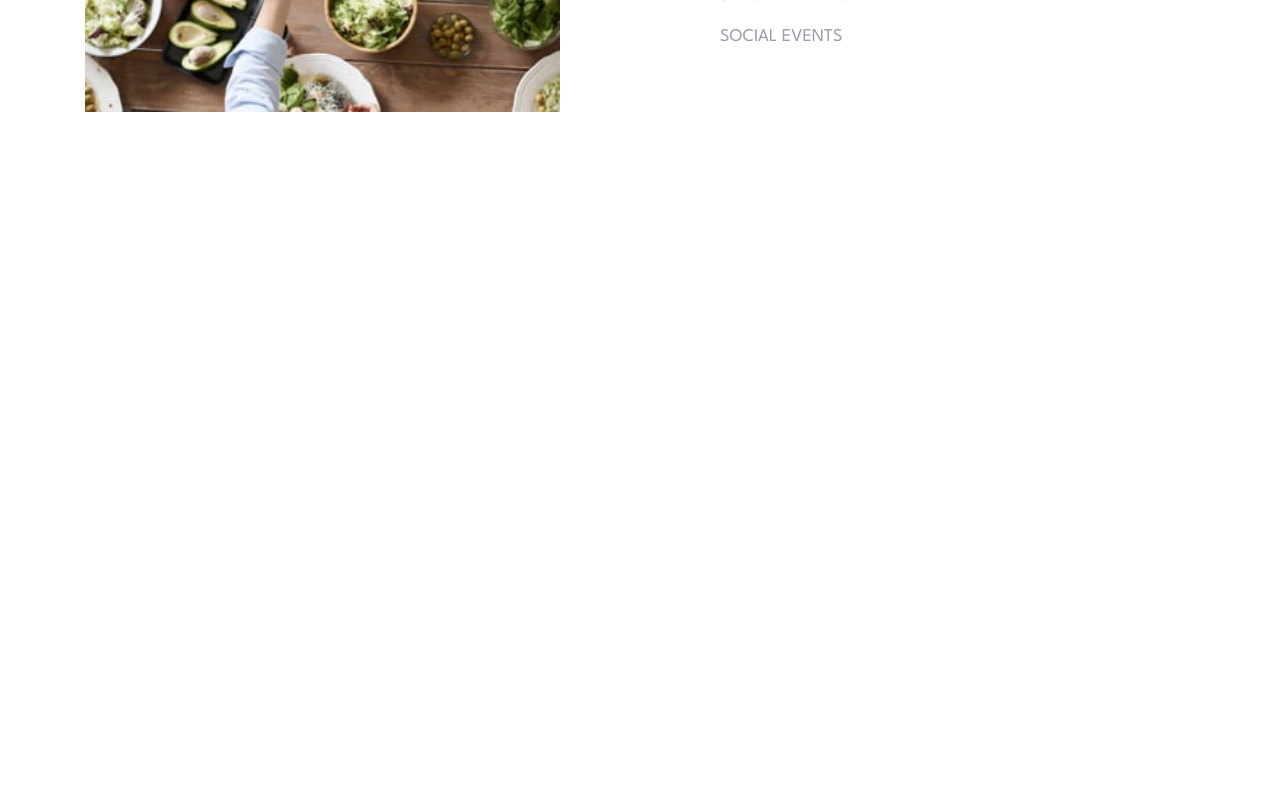
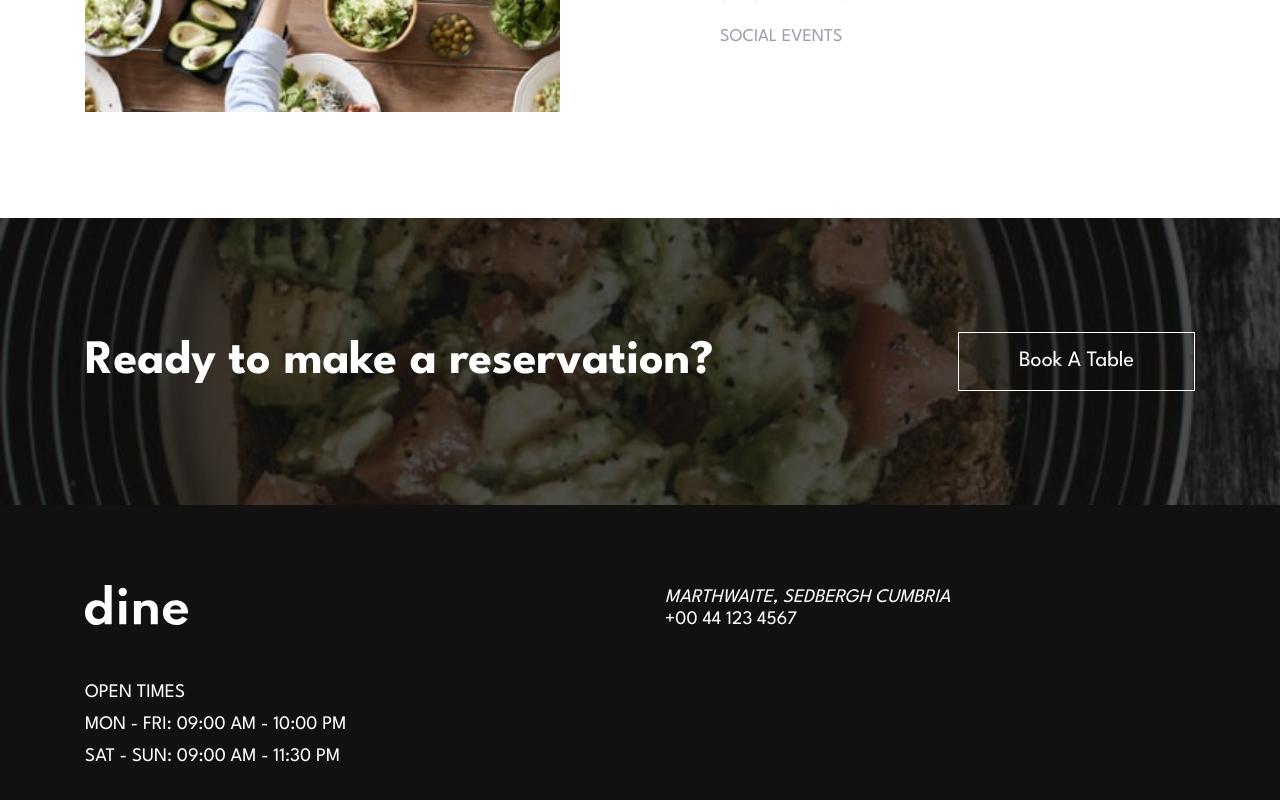
Before and after one commit to Castelo-Codez/Dine-restaurant-website, a Vue app: page / in a window 1280 px wide. Shown: the part 3445-4245 px from the top of the page. Before the commit the page ends 3663 px from the top, so only its background shows below. Built offline with nearby package versions, Linux system fonts and the light colour scheme.

Commit message:
Fourth part

```diff
--- a/src/App.vue
+++ b/src/App.vue
@@ -1,6 +1,8 @@
 <script setup>
 import {RouterView} from "vue-router";
+import Footervue from "./components/footer.vue";
 </script>
 <template>
     <RouterView />
+    <Footervue />
 </template>
--- a/src/components/HomePageSec5.vue
+++ b/src/components/HomePageSec5.vue
@@ -1 +1,68 @@
 <script setup></script>
+<template>
+    <section aria-label="section 5">
+        <div class="container" aria-label="content wrapper">
+            <h2>Ready to make a reservation?</h2>
+            <RouterLink
+                aria-label="Dine booking page link"
+                role="link"
+                to="/booking"
+            >
+                book a table
+            </RouterLink>
+        </div>
+    </section>
+</template>
+<style lang="scss" scoped>
+@import "../style/mixins";
+
+section {
+    padding: calc(var(--main-padding) + 4rem) 0px;
+    background-image: url("/homepage/ready-bg-mobile.webp");
+    background-repeat: no-repeat;
+    background-size: cover;
+    @media (min-width: 575.5px) {
+        background-image: url("/homepage/ready-bg-mobile@2x.webp");
+    }
+    @media (min-width: 767.5px) {
+        background-image: url("/homepage/ready-bg-tablet.webp");
+    }
+    @media (min-width: 991.5px) {
+        background-image: url("/homepage/ready-bg-tablet@2x.webp");
+    }
+    @media (min-width: 1199.5px) {
+        background-image: url("/homepage/ready-bg-desktop.webp");
+    }
+    @media (min-width: 1399.5px) {
+        background-image: url("/homepage/ready-bg-desktop@2x.webp");
+    }
+    .container {
+        @include make-flex(false, false);
+        flex-direction: column;
+        align-items: center;
+        text-align: center;
+        gap: 20px;
+        a {
+            @include make-main-link(
+                transparent,
+                var(--color-white),
+                var(--color-white),
+                var(--color-black)
+            );
+        }
+        h2 {
+            color: var(--color-white);
+
+            font-weight: 700;
+            font-size: 2rem;
+        }
+        @media (min-width: 991.5px) {
+            flex-direction: row;
+            @include make-flex(space-between, center);
+            h2 {
+                font-size: 3rem;
+            }
+        }
+    }
+}
+</style>
--- /dev/null
+++ b/src/components/footer.vue
@@ -0,0 +1,52 @@
+<script setup></script>
+<template>
+    <footer aria-label="footer">
+        <ul role="list" class="container" aria-label="content wrapper list">
+            <li role="listitem" aria-label="logo">
+                <img
+                    src="/logo.svg"
+                    alt="logo"
+                    aria-label="logo image"
+                    role="img"
+                />
+            </li>
+            <li role="listitem" aria-label="address and phones">
+                <address aria-label="address of restaurant">
+                    Marthwaite, Sedbergh Cumbria
+                </address>
+                <span aria-label="Phone Number">+00 44 123 4567 </span>
+            </li>
+            <li role="listitem" aria-label="open times">
+                <ul role="listitem">
+                    <li aria-label="listitem">Open Times</li>
+                    <li aria-label="listitem">
+                        Mon - Fri: 09:00 AM - 10:00 PM
+                    </li>
+                    <li aria-label="listitem">
+                        Sat - Sun: 09:00 AM - 11:30 PM
+                    </li>
+                </ul>
+            </li>
+        </ul>
+    </footer>
+</template>
+<style lang="scss" scoped>
+footer {
+    padding: 5rem 0px;
+    background-color: var(--color-cod-gray);
+    color: var(--color-white);
+    > ul {
+        display: grid;
+        grid-template-columns: repeat(auto-fill, minmax(350px, 1fr));
+        align-items: center;
+        gap: 50px;
+        text-transform: uppercase;
+        font-size: 1.2rem;
+        ul {
+            li {
+                margin-bottom: 10px;
+            }
+        }
+    }
+}
+</style>
--- a/src/style/_mixins.scss
+++ b/src/style/_mixins.scss
@@ -7,7 +7,42 @@
         align-items: $y-axis;
     }
 }
-
+@mixin make-main-link($linkbg, $linkAffterBg, $linkClr, $linkHoverClr) {
+    display: block;
+    border: 1px solid $linkClr;
+    padding: 16px 60px;
+    font-size: 22px;
+    text-transform: capitalize;
+    background-color: $linkbg;
+    color: $linkClr;
+    width: fit-content;
+    margin: auto;
+    transition: var(--main-transition);
+    position: relative;
+    z-index: 2;
+    overflow: hidden;
+    &::after {
+        content: "";
+        position: absolute;
+        width: 200%;
+        height: 110%;
+        background-color: $linkAffterBg;
+        top: 0;
+        z-index: -1;
+        transform: translateX(10px);
+        transition: var(--main-transition);
+        transform: skewX(-23deg) translateX(-180%);
+    }
+    &:hover {
+        color: $linkHoverClr;
+        &::after {
+            transform: skewX(-23deg) translateX(-50%);
+        }
+    }
+    @media (min-width: 991.5px) {
+        margin: 0;
+    }
+}
 @mixin Make-main-article(
     $h2sizemobile: none,
     $h2desktop: none,
@@ -60,40 +95,12 @@
             }
             @if ($linkStatus == true) {
                 & + a {
-                    display: block;
-                    border: 1px solid $linkClr;
-                    padding: 16px 60px;
-                    font-size: 22px;
-                    text-transform: capitalize;
-                    background-color: $linkbg;
-                    color: $linkClr;
-                    width: fit-content;
-                    margin: auto;
-                    transition: var(--main-transition);
-                    position: relative;
-                    z-index: 2;
-                    overflow: hidden;
-                    &::after {
-                        content: "";
-                        position: absolute;
-                        width: 200%;
-                        height: 110%;
-                        background-color: $linkAffterBg;
-                        top: 0;
-                        z-index: -1;
-                        transform: translateX(10px);
-                        transition: var(--main-transition);
-                        transform: skewX(-23deg) translateX(-180%);
-                    }
-                    &:hover {
-                        color: $linkHoverClr;
-                        &::after {
-                            transform: skewX(-23deg) translateX(-50%);
-                        }
-                    }
-                    @media (min-width: 991.5px) {
-                        margin: 0;
-                    }
+                    @include make-main-link(
+                        $linkbg,
+                        $linkAffterBg,
+                        $linkClr,
+                        $linkHoverClr
+                    );
                 }
             }
         }
--- a/src/views/Home.vue
+++ b/src/views/Home.vue
@@ -4,6 +4,7 @@ import HomepageSec1Vue from "../components/HomePageSec1.vue";
 import HomePageSec2Vue from "../components/HomePageSec2.vue";
 import HomePageSec3Vue from "../components/HomePageSec3.vue";
 import HomePageSec4Vue from "../components/HomePageSec4.vue";
+import HomePageSec5Vue from "../components/HomePageSec5.vue";
 </script>
 <template>
     <HomePageHeader />
@@ -12,5 +13,6 @@ import HomePageSec4Vue from "../components/HomePageSec4.vue";
         <HomePageSec2Vue />
         <HomePageSec3Vue />
         <HomePageSec4Vue />
+        <HomePageSec5Vue />
     </main>
 </template>
```
